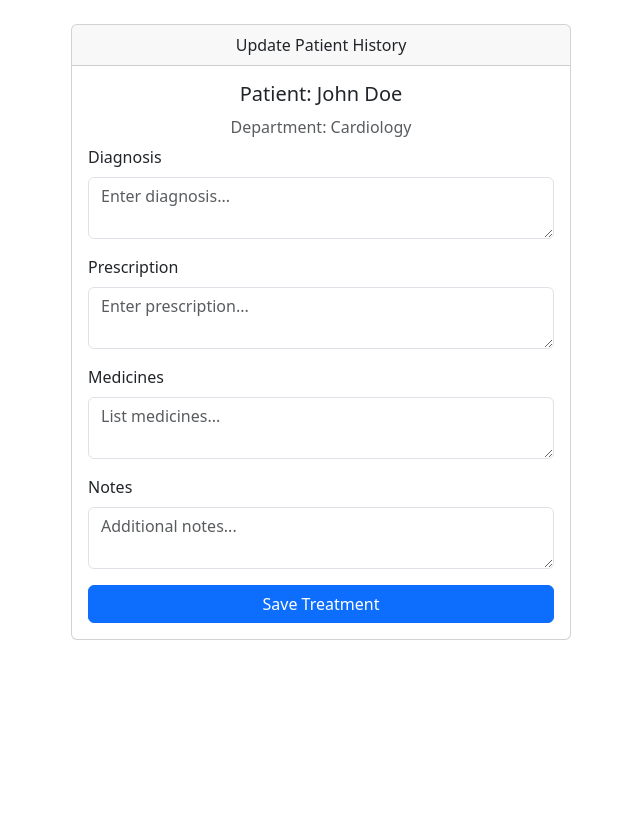
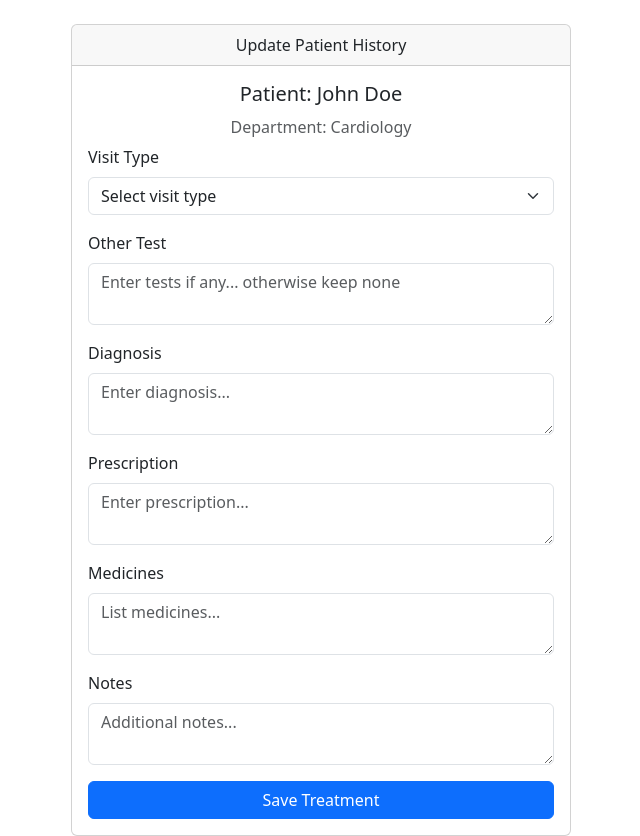
Before and after one commit to 22f3001703/hospital_management_app, a Flask app: a page that uses templates/updatePatientHistory.html in a window 1280 px wide. Shown: the whole page, without its empty margins (319-959 px from the left). Before the commit the page ends 640 px from the top, so only its background shows below. Run offline with Flask 3, Linux system fonts and the light colour scheme; a user stored in the database is signed in.

Commit message:
bug fixed regarding dasboard of patient history

```diff
--- a/controllers/updatePatientHistory.py
+++ b/controllers/updatePatientHistory.py
@@ -12,7 +12,9 @@ def UpdatePatientHistory(patient_username, appointment_id):
             prescription = request.form.get("prescription")
             medicines = request.form.get("medicines")
             notes = request.form.get("notes")
-            new_treatment = Treatment(appointmentid=appointment_id, diagnosis=diagnosis, prescreption=prescription, medicines=medicines, notes=notes)
+            test = request.form.get("test")
+            visittype = request.form.get("visittype")
+            new_treatment = Treatment(appointmentid=appointment_id, diagnosis=diagnosis, prescreption=prescription, medicines=medicines, notes=notes, test=test, visittype=visittype)
             db.session.add(new_treatment)
             db.session.commit()
 
--- a/models/models.py
+++ b/models/models.py
@@ -52,6 +52,8 @@ class Treatment(db.Model):
     prescreption= db.Column(db.String(1000),nullable=False)
     medicines=db.Column(db.String(1000),nullable = False)
     notes=db.Column(db.String(50),nullable = False)
+    test = db.Column(db.String(500),nullable=True)
+    visittype=db.Column(db.String(50),nullable=False)
 
 
 class Patient(db.Model):
--- a/templates/updatePatientHistory.html
+++ b/templates/updatePatientHistory.html
@@ -14,6 +14,23 @@
   <div class="card-body">
     <h5 class="card-title text-center mb-3">Patient: John Doe</h5>
     <h6 class="card-subtitle mb-2 text-muted text-center">Department: Cardiology</h6>
+
+<div class="mb-3">
+  <label for="visittype" class="form-label">Visit Type</label>
+  <select class="form-select" id="visittype">
+      <option value="" disabled selected>Select visit type</option>
+      <option value="Follow Up">Follow Up</option>
+      <option value="New Visit">New Visit</option>
+      <option value="Referred">Referred</option>
+  </select>
+</div>
+
+
+<div class="mb-3">
+  <label for="test" class="form-label">Other Test</label>
+  <textarea class="form-control" id="test" rows="2" placeholder="Enter tests if any... otherwise keep none"></textarea>
+</div>
+
 
     <div class="mb-3">
       <label for="diagnosis" class="form-label">Diagnosis</label>
@@ -51,12 +68,16 @@
         const prescreption = document.getElementById("prescription").value;
         const medicines = document.getElementById("medicines").value;
         const notes = document.getElementById("notes").value;
+        const visittype = document.getElementById("visittype").value;
+    const test = document.getElementById("test").value;
         console.log(diagnosis ,prescreption , medicines , notes)
         let formData = new FormData();
         formData.append("diagnosis",diagnosis);
         formData.append("prescription",prescreption)
         formData.append("medicines",medicines)
         formData.append("notes",notes)
+        formData.append("visittype", visittype);
+        formData.append("test", test);
         for (let [key, value] of formData.entries()) {
         console.log(key, value);
         }
```
Also changed, not shown: instance/hospital.db.
